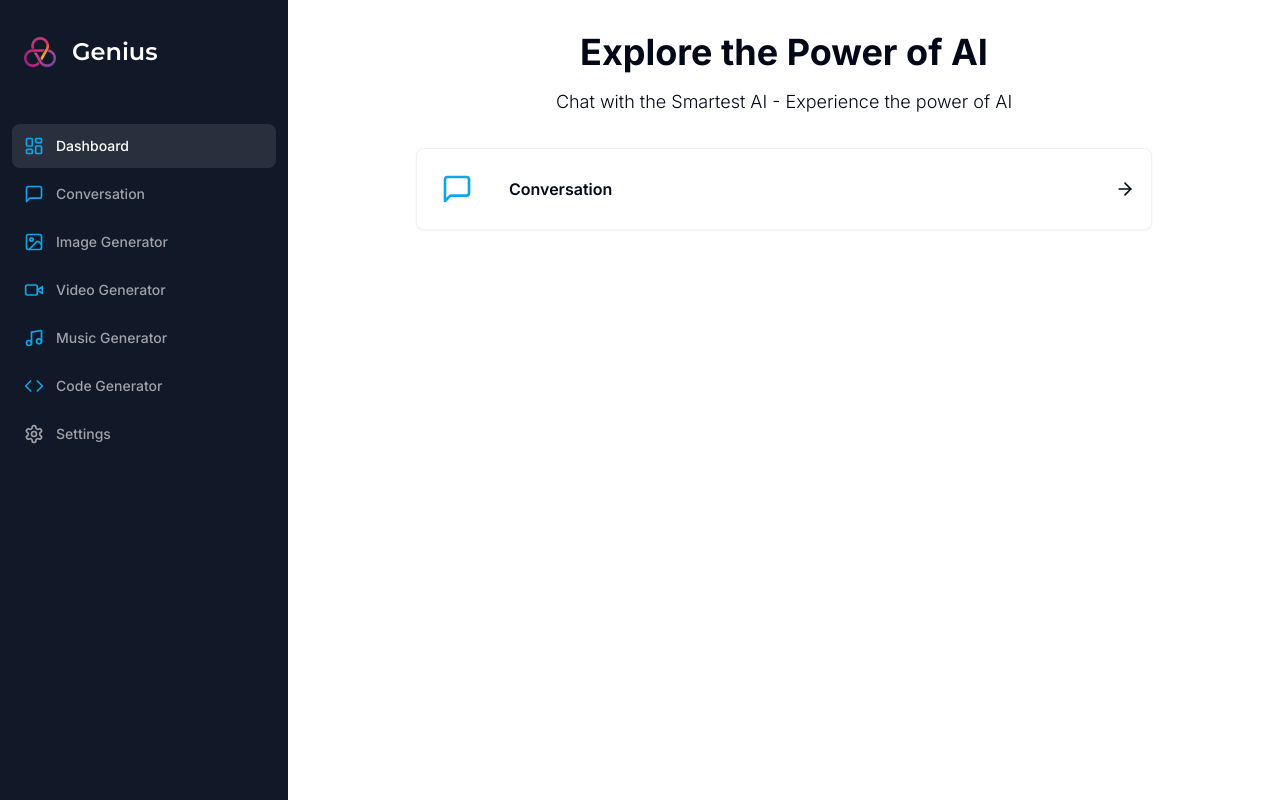
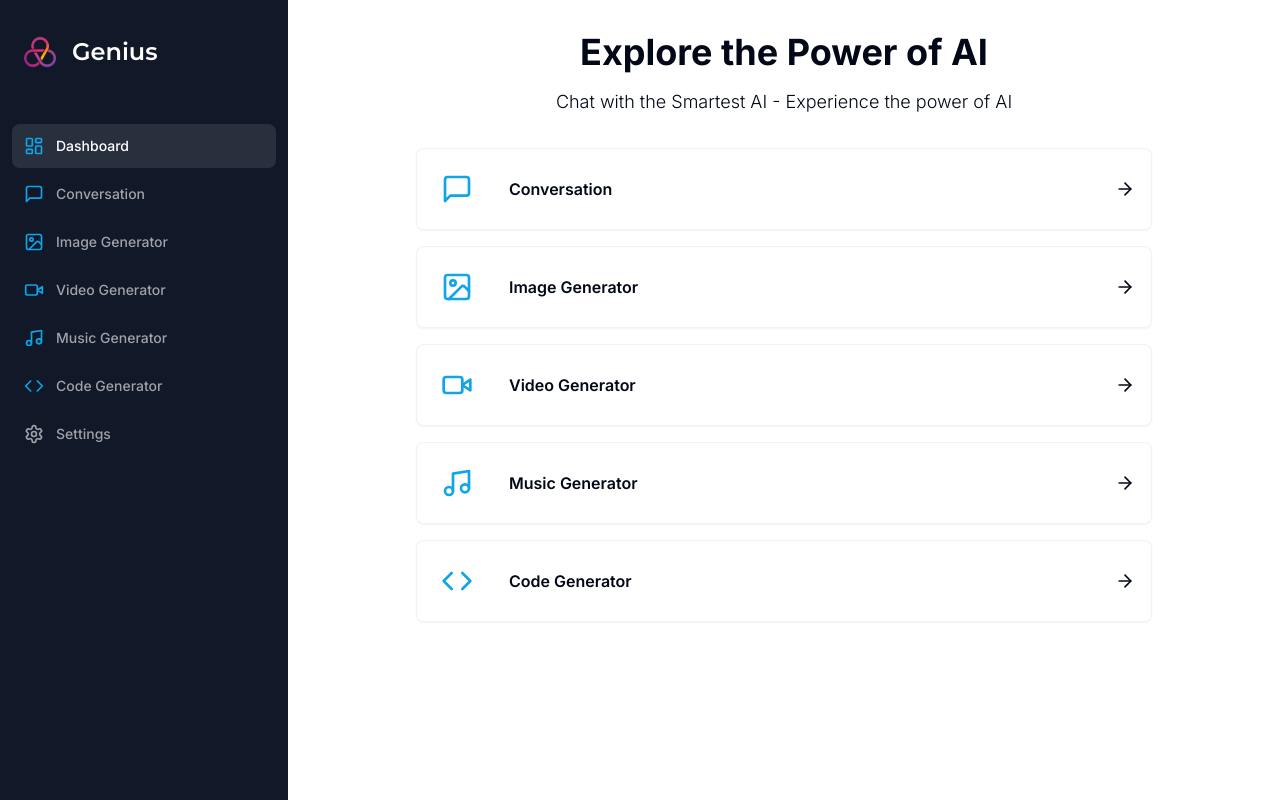
Before and after one commit to Ranishlakshan/ai-saas, a Next.js app: page /dashboard in a window 1280 px wide. Built offline with nearby package versions, Linux system fonts and the light colour scheme.

Commit message:
dashboard page complete

```diff
--- a/app/(dashboard)/(routes)/dashboard/page.tsx
+++ b/app/(dashboard)/(routes)/dashboard/page.tsx
@@ -4,7 +4,8 @@ import { Button } from "@/components/ui/button";
 import { Card, CardTitle } from "@/components/ui/card";
 import { cn } from "@/lib/utils";
 import { UserButton } from "@clerk/nextjs";
-import { ArrowRight, MessageSquare } from "lucide-react";
+import { ArrowRight, CodeIcon, ImageIcon, MessageSquare, MusicIcon, VideoIcon } from "lucide-react";
+import { useRouter } from "next/navigation";
 
 const tools = [
   {
@@ -13,9 +14,35 @@ const tools = [
     href:"/conversation",
     color:"text-sky-500"
   },
+  {
+    label:"Image Generator",
+    icon: ImageIcon,
+    href:"/image",
+    color:"text-sky-500"
+},
+{
+    label:"Video Generator",
+    icon: VideoIcon,
+    href:"/video",
+    color:"text-sky-500"
+},
+{
+    label:"Music Generator",
+    icon: MusicIcon,
+    href:"/music",
+    color:"text-sky-500"
+},
+{
+    label:"Code Generator",
+    icon: CodeIcon,
+    href:"/code",
+    color:"text-sky-500"
+}
 ]
 
 const DashboardPage = () => {
+const router = useRouter();
+
   return (
     <div>
       <div className="mb-8 space-y-4">
@@ -30,6 +57,7 @@ const DashboardPage = () => {
         {
           tools.map( (tool) => (
             <Card
+            onClick={() => router.push(tool.href) }
              key={tool.href}
              className="p-4 border-black/5 flex items-center justify-between hover:shadow-md transition cursor-pointer"
             >
```
